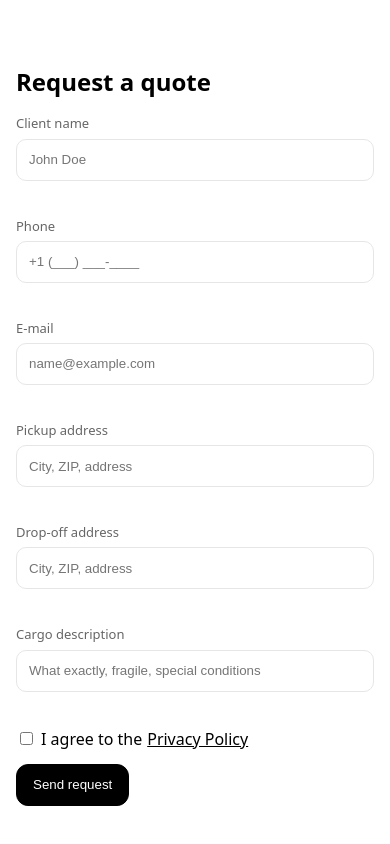
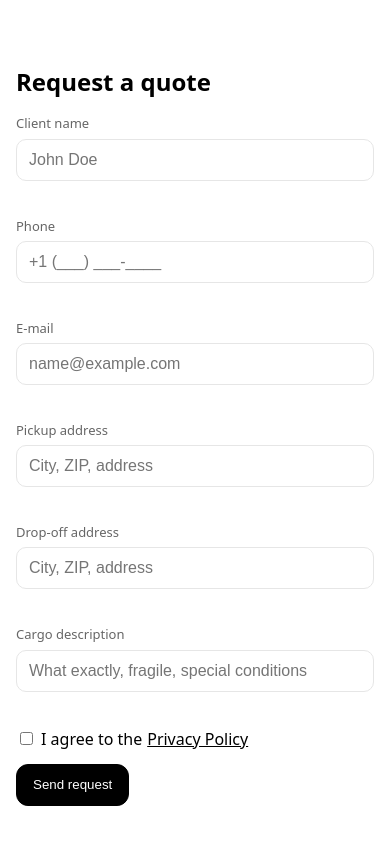
Before and after one commit to gf-group-logistics/home, a plain HTML site: page index.html in a window 390 px wide. Shown: the part 1799-2643 px from the top of the page. Drawn offline with Linux system fonts and the light colour scheme.

Commit message:
Add files via upload
Добавил в css медиа для размера текста и <meta> - чтобы на телефоне не масштабировалось

```diff
--- a/css/style.css
+++ b/css/style.css
@@ -648,4 +648,7 @@ text-decoration: underline;
   .nav {
     display: none;
   }
+  input, textarea, select {
+    font-size: 16px;
+  }
 }
--- a/index.html
+++ b/index.html
@@ -34,6 +34,8 @@
   <meta name="viewport" content="width=device-width, initial-scale=1">
   <link href="./css/style.css" rel="stylesheet">
   <script src="https://kit.fontawesome.com/0dfb09cd7e.js" crossorigin="anonymous" defer=""></script>
+  <meta name="viewport" content="width=device-width, initial-scale=1, maximum-scale=1">
+
 </head>
 
 <body>
```
